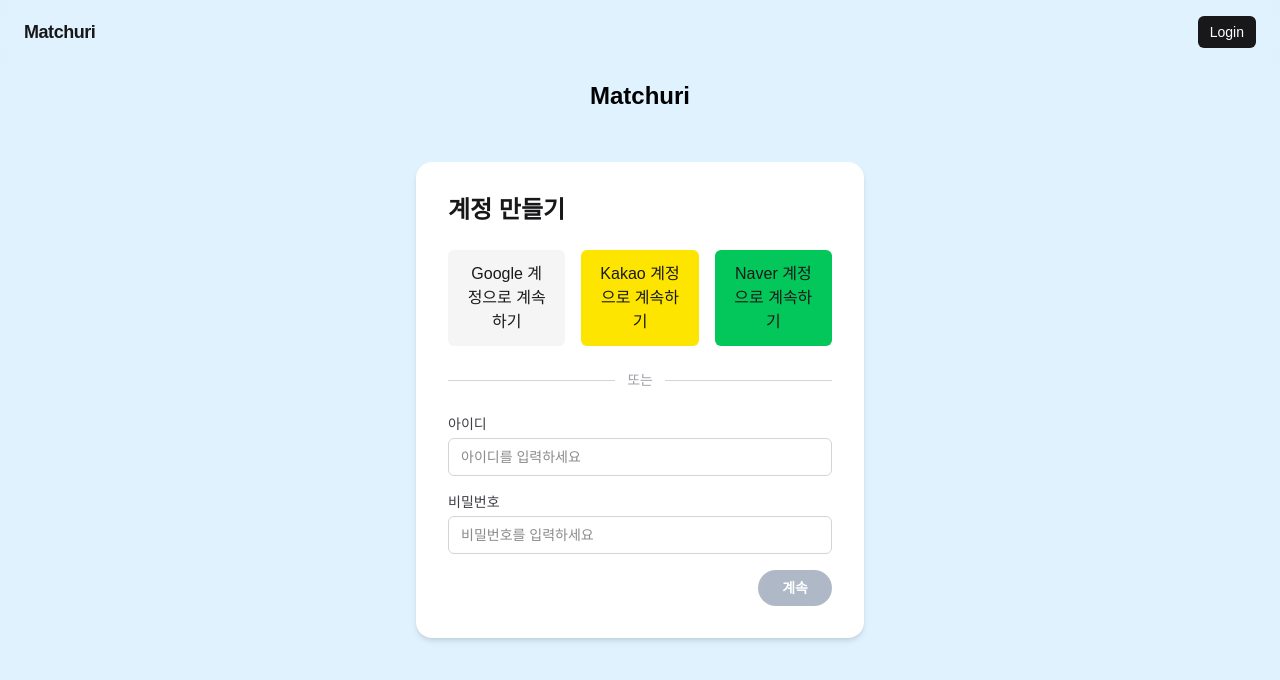
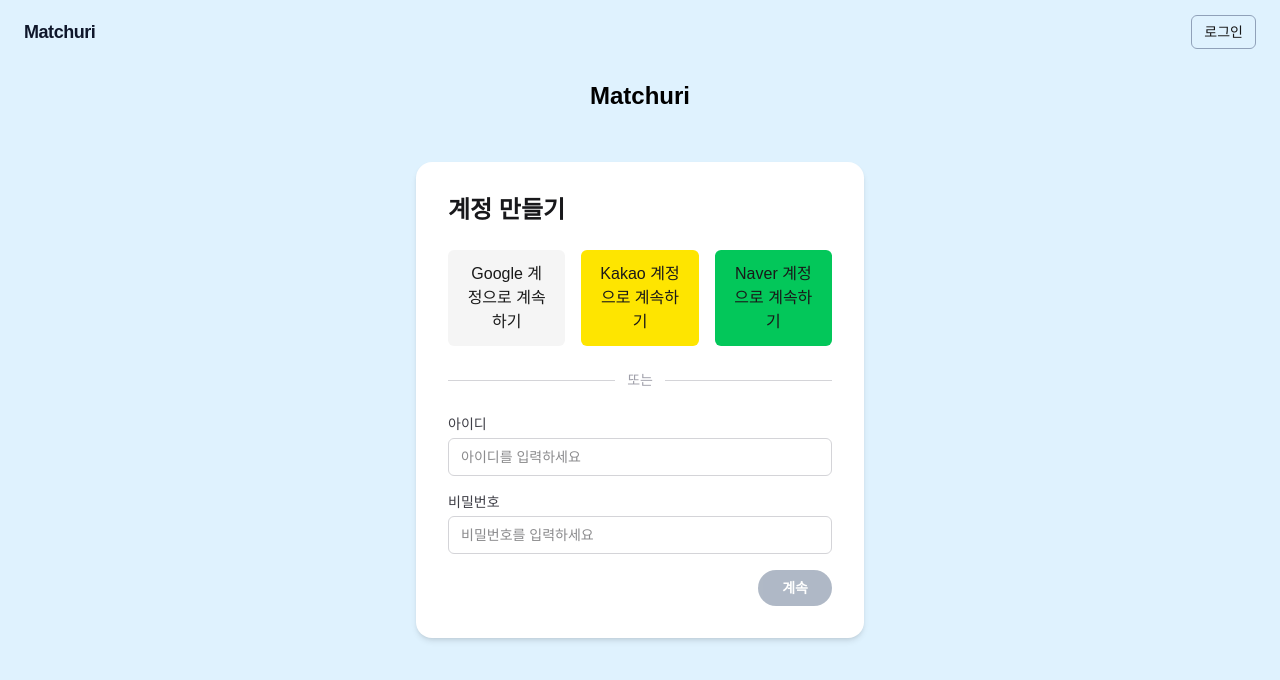
Before and after one commit to matchuri/frontend, a Next.js app: page /signup in a window 1280 px wide. Shown: the top 680 px of the page. Built offline with nearby package versions, Linux system fonts and the light colour scheme; no server answers.

Commit message:
feat: 로그인 상태 기반 사이드 네비 및 레이아웃 전환 UI 구현 (#41)

```diff
--- a/package.json
+++ b/package.json
@@ -11,6 +11,7 @@
   "dependencies": {
     "clsx": "^2.1.1",
     "jotai": "^2.19.1",
+    "lucide-react": "^1.8.0",
     "next": "^16.2.3",
     "react": "19.2.4",
     "react-dom": "19.2.4",
--- a/src/features/auth/application/hooks/useAuthAction.ts
+++ b/src/features/auth/application/hooks/useAuthAction.ts
@@ -1,25 +1,24 @@
-"use client";
-
 import { useSetAtom } from "jotai";
+import { useCallback } from "react";
 import { authAtom } from "@/features/auth/application/atom/authAtom";
 
-export const useAuthAction = () => {
+export function useAuthAction() {
     const setAuth = useSetAtom(authAtom);
 
-    const setLoading = () => {
+    const setLoading = useCallback(() => {
         setAuth({ status: "LOADING" });
-    };
+    }, [setAuth]);
 
-    const setAuthenticated = (accessToken: string) => {
+    const setAuthenticated = useCallback((accessToken: string) => {
         setAuth({
-            status: "AUTHENTICATED",
-            accessToken,
+        status: "AUTHENTICATED",
+        accessToken,
         });
-    };
+    }, [setAuth]);
 
-    const clearAuth = () => {
+    const clearAuth = useCallback(() => {
         setAuth({ status: "UNAUTHENTICATED" });
-    };
+    }, [setAuth]);
 
     return { setLoading, setAuthenticated, clearAuth };
-};
+}
--- a/src/features/auth/application/hooks/useAuthInit.ts
+++ b/src/features/auth/application/hooks/useAuthInit.ts
@@ -6,15 +6,14 @@
 import { clientEnv } from "@/infrastructure/config/env";
 
 export function useAuthInit() {
-    const { setLoading, setAuthenticated, clearAuth } = useAuthAction();
+  const { setAuthenticated, setLoading, clearAuth } = useAuthAction();
 
   useEffect(() => {
     const init = async () => {
-            console.log("[AuthInit] 시작");
+      const existingToken = getAccessToken();
 
-            const existingToken = getAccessToken();
       if (existingToken) {
-                console.log("[AuthInit] 이미 로그인 상태 → skip");
+        setAuthenticated(existingToken);
         return;
       }
 
@@ -30,24 +29,25 @@
         );
 
         if (!response.ok) {
-                    throw new Error("refresh 실패");
+          clearAuth();
+          return;
         }
 
         const data = await response.json();
         const token = data.data?.accessToken;
 
-                if (!token) throw new Error("accessToken 없음");
+        if (!token) {
+          clearAuth();
+          return;
+        }
 
         setAuthenticated(token);
-
-                console.log("[AuthInit] 자동 로그인 성공");
-
       } catch (error) {
+        console.error("[네트워크 오류]", error);
         clearAuth();
-                console.log("[AuthInit] 자동 로그인 실패", error);
       }
     };
 
     init();
-    }, [setLoading, setAuthenticated, clearAuth]);
+  }, [setAuthenticated, setLoading, clearAuth]);
 }
--- a/src/ui/components/Navbar.tsx
+++ b/src/ui/components/Navbar.tsx
@@ -12,30 +12,31 @@
 
 export default function Navbar() {
   const auth = useAtomValue(authAtom);
-
   const [open, setOpen] = useState(false);
   const isAuth = auth.status === "AUTHENTICATED";
 
   return (
-        <nav className={navbarStyles.nav}>
-          {/* 좌측 로고 */}
+    <nav
+      className={`${navbarStyles.nav} ${
+        isAuth ? "left-[280px]" : "left-0"
+      }`}
+    >
+      {!isAuth && (
         <Link href="/" className={navbarStyles.logo}>
           Matchuri
         </Link>
+      )}
 
-          {/* RIGHT - AUTH AREA */}
-          <div className={navbarStyles.rightGroup}>
-            {/* 게스트 */}
+      <div className={isAuth ? navbarStyles.authRightOnly : navbarStyles.rightGroup}>
         {!isAuth && (
           <Link
             href="/login"
             className={`${authButtonStyles.base} ${authButtonStyles.login}`}
           >
-                Login
+            로그인
           </Link>
         )}
 
-            {/* 로그인 성공 */}
         {isAuth && (
           <div className="relative">
             <button
@@ -47,12 +48,7 @@
 
             {open && (
               <div className={navbarStyles.dropdown}>
-                        <button
-                            onClick={() => {
-                                console.log("로그아웃 버튼 클릭");
-                            }}
-                            className={navbarStyles.dropdownItem}
-                        >
+                <button className={navbarStyles.dropdownItem}>
                   로그아웃
                 </button>
               </div>
--- /dev/null
+++ b/src/ui/components/Sidebar.tsx
@@ -0,0 +1,63 @@
+"use client";
+
+import Link from "next/link";
+import { usePathname } from "next/navigation";
+import {
+  Home,
+  User,
+  Users,
+  UtensilsCrossed,
+  MapPin,
+  Settings,
+} from "lucide-react";
+
+import {
+  sidebarStyles,
+  sidebarMenuItemStyles,
+} from "@/ui/styles/sidebarStyles";
+
+const MENUS = [
+  { href: "/home", label: "홈", icon: Home },
+  { href: "/recommend/personal", label: "개인 메뉴 추천", icon: User },
+  { href: "/recommend/group", label: "그룹 메뉴 추천", icon: Users },
+  { href: "/preference", label: "취향 관리", icon: UtensilsCrossed },
+  { href: "/location", label: "위치 설정", icon: MapPin },
+  { href: "/settings", label: "설정", icon: Settings },
+];
+
+export default function Sidebar() {
+  const pathname = usePathname();
+
+  return (
+    <aside className={sidebarStyles.container}>
+      <div className={sidebarStyles.brandSection}>
+        <Link href="/home" className={sidebarStyles.brandLink}>
+          <UtensilsCrossed className={sidebarStyles.brandIcon} />
+          <span className={sidebarStyles.brandText}>Matchuri</span>
+        </Link>
+      </div>
+
+      <nav className={sidebarStyles.nav}>
+        {MENUS.map((menu) => {
+          const active = pathname === menu.href;
+          const Icon = menu.icon;
+
+          return (
+            <Link
+              key={menu.href}
+              href={menu.href}
+              className={
+                active
+                  ? `${sidebarMenuItemStyles.base} ${sidebarMenuItemStyles.active}`
+                  : `${sidebarMenuItemStyles.base} ${sidebarMenuItemStyles.inactive}`
+              }
+            >
+              <Icon className={sidebarMenuItemStyles.icon} />
+              <span>{menu.label}</span>
+            </Link>
+          );
+        })}
+      </nav>
+    </aside>
+  );
+}
--- a/src/ui/layout/AppLayout.tsx
+++ b/src/ui/layout/AppLayout.tsx
@@ -1,16 +1,30 @@
 "use client";
 
-import { Provider } from "jotai";
+import { Provider, useAtomValue } from "jotai";
 import { useAuthInit } from "@/features/auth/application/hooks/useAuthInit";
+import { authAtom } from "@/features/auth/application/atom/authAtom";
+
 import Navbar from "@/ui/components/Navbar";
+import Sidebar from "@/ui/components/Sidebar";
 
 function AppContent({ children }: { children: React.ReactNode }) {
     useAuthInit();
 
+    const auth = useAtomValue(authAtom);
+    const isAuth = auth.status === "AUTHENTICATED";
+
     return (
         <>
             <Navbar />
-            <main>{children}</main>
+            {isAuth && <Sidebar />}
+            <main
+                className={[
+                    "h-screen overflow-y-auto",
+                    isAuth ? "ml-[280px]" : "",
+                ].join(" ")}
+            >
+            {children}
+            </main>
         </>
     );
 }
--- a/src/ui/styles/navbarStyles.ts
+++ b/src/ui/styles/navbarStyles.ts
@@ -1,22 +1,16 @@
 export const navbarStyles = {
-  nav: "fixed top-0 left-0 right-0 z-50 flex h-16 items-center justify-between px-6 bg-transparent backdrop-blur-sm",
-  logo: "text-lg font-bold tracking-tight text-zinc-900 dark:text-zinc-50",
-  menuGroup: "flex items-center gap-6",
+  nav: "fixed top-0 right-0 z-50 flex h-16 items-center justify-between px-6 transition-all",
+  logo: "text-lg font-bold tracking-tight text-slate-900",
   rightGroup: "flex items-center gap-4",
+  authRightOnly: "ml-auto flex items-center gap-4",
   dropdown:
-    "absolute right-0 mt-2 w-44 overflow-hidden rounded-md border border-zinc-200 bg-white shadow-lg dark:border-zinc-700 dark:bg-zinc-900",
+    "absolute right-0 mt-2 w-44 overflow-hidden rounded-md border border-slate-200 bg-white shadow-lg",
   dropdownItem:
-    "w-full px-4 py-2 text-left text-sm text-zinc-700 transition-colors hover:bg-zinc-100 dark:text-zinc-200 dark:hover:bg-zinc-800",
-  dropdownDivider:
-    "h-px w-full bg-zinc-200 dark:bg-zinc-700",
+    "w-full px-4 py-2 text-left text-sm text-slate-700 hover:bg-slate-100",
 } as const;
 
 export const authButtonStyles = {
-  base: "rounded-md px-3 py-1.5 text-sm font-medium transition-all duration-150",
-  login:
-    "bg-zinc-900 text-white hover:bg-zinc-700 dark:bg-zinc-100 dark:text-zinc-900 dark:hover:bg-zinc-300",
-  profile:
-    "bg-zinc-100 text-zinc-900 hover:bg-zinc-200 dark:bg-zinc-800 dark:text-zinc-50 dark:hover:bg-zinc-700",
-  logout:
-    "text-red-600 hover:bg-red-50 dark:text-red-400 dark:hover:bg-red-900/20",
+  base: "rounded-md px-3 py-1.5 text-sm font-medium",
+  login: "border border-slate-400",
+  profile: "border border-slate-300 bg-transparent",
 } as const;
--- /dev/null
+++ b/src/ui/styles/sidebarStyles.ts
@@ -0,0 +1,16 @@
+export const sidebarStyles = {
+  container:
+    "fixed top-0 left-0 w-[280px] h-screen border-r border-slate-200 bg-[#EDF2F7] px-5 py-6",
+  brandSection: "mb-8 mt-2",
+  brandLink: "flex items-center gap-3 px-3",
+  brandIcon: "h-7 w-7 text-blue-500",
+  brandText: "text-[20px] font-extrabold tracking-tight text-slate-900",
+  nav: "flex flex-col gap-3 mt-6",
+} as const;
+
+export const sidebarMenuItemStyles = {
+  base: "flex items-center gap-4 rounded-full px-5 py-4 text-[18px] font-semibold transition-colors",
+  active: "bg-white text-blue-600",
+  inactive: "text-slate-700 hover:bg-white/70",
+  icon: "h-6 w-6 shrink-0",
+} as const;
```
Also changed, not shown: 1 other file (tests, documents, lock files or other folders). Lines whose indentation alone changed are shown as unchanged.
